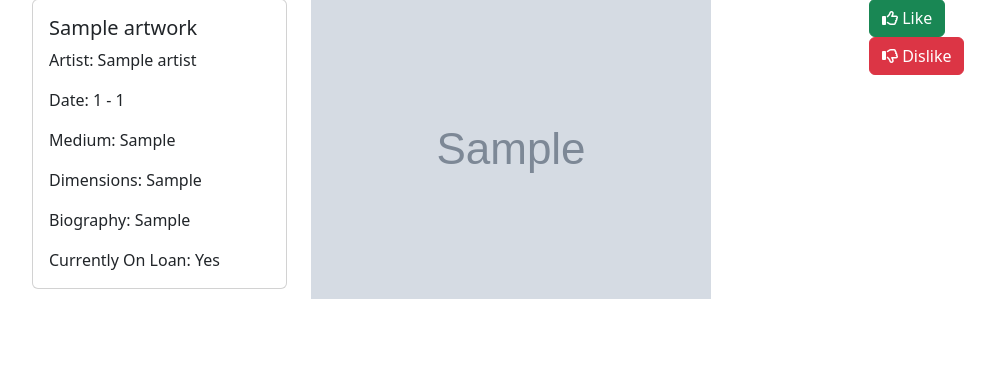
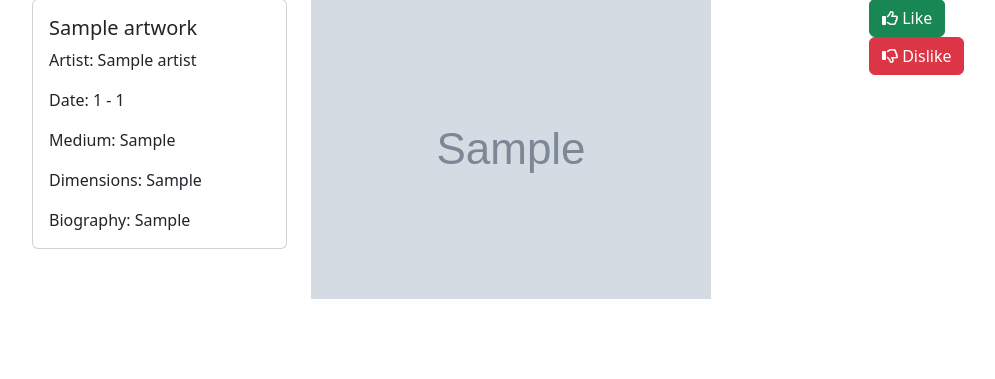
Before and after one commit to EMSAGER/aic_discovery, a Flask app: template templates/users/surprise.html in a window 1280 px wide. Shown: the part 165-544 px from the top of the page, without its empty margins (62-1057 px from the left). Run offline with Flask 3, Linux system fonts and the light colour scheme; the template is opened without the code that fills it: values that come from a table or form of the project are taken from there, others are empty; tables that the repository leaves empty hold one stand-in row (values such as "Sample post"); grey boxes marked "Sample" are stand-in pictures; some libraries are stand-ins or nearby versions.

Commit message:
changed display data for artists

```diff
--- a/templates/users/profile.html
+++ b/templates/users/profile.html
@@ -18,7 +18,7 @@
                     <p class="card-text">Dimensions: {{ selected_artwork.dimensions }}</p>
 
                     {% if selected_artwork.artist_display == None %}
-                    <p class="card-text">Biography: No artist biography available.</p>
+                    <p class="card-text"></p>
                     {% else %}
                     <p class="card-text">Biography: {{ selected_artwork.artist_display }}</p>
                     {% endif %}
--- a/templates/users/surprise.html
+++ b/templates/users/surprise.html
@@ -21,18 +21,11 @@
                     <p class="card-text">Dimensions: {{ artwork.dimensions }}</p>
 
                     {% if artwork.artist_display == None %}
-                    <p class="card-text">Biography: No artist biography available.</p>
+                    <p class="card-text"></p>
                     {% else %}
                     <p class="card-text">Biography: {{ artwork.artist_display }}</p>
                     {% endif %}
 
-                    {% if artwork.on_loan == True %}
-                        <p class="card-text">Currently On Loan: Yes</p>
-                    {% elif artwork.on_view == True %}
-                        <p class="card-text">Currently On View: Yes</p>
-                    {% else %}
-                        <p class="card-text">Not available for public viewing.</p>
-                    {% endif %}
                 </div>
             </div>
         </div>
```
